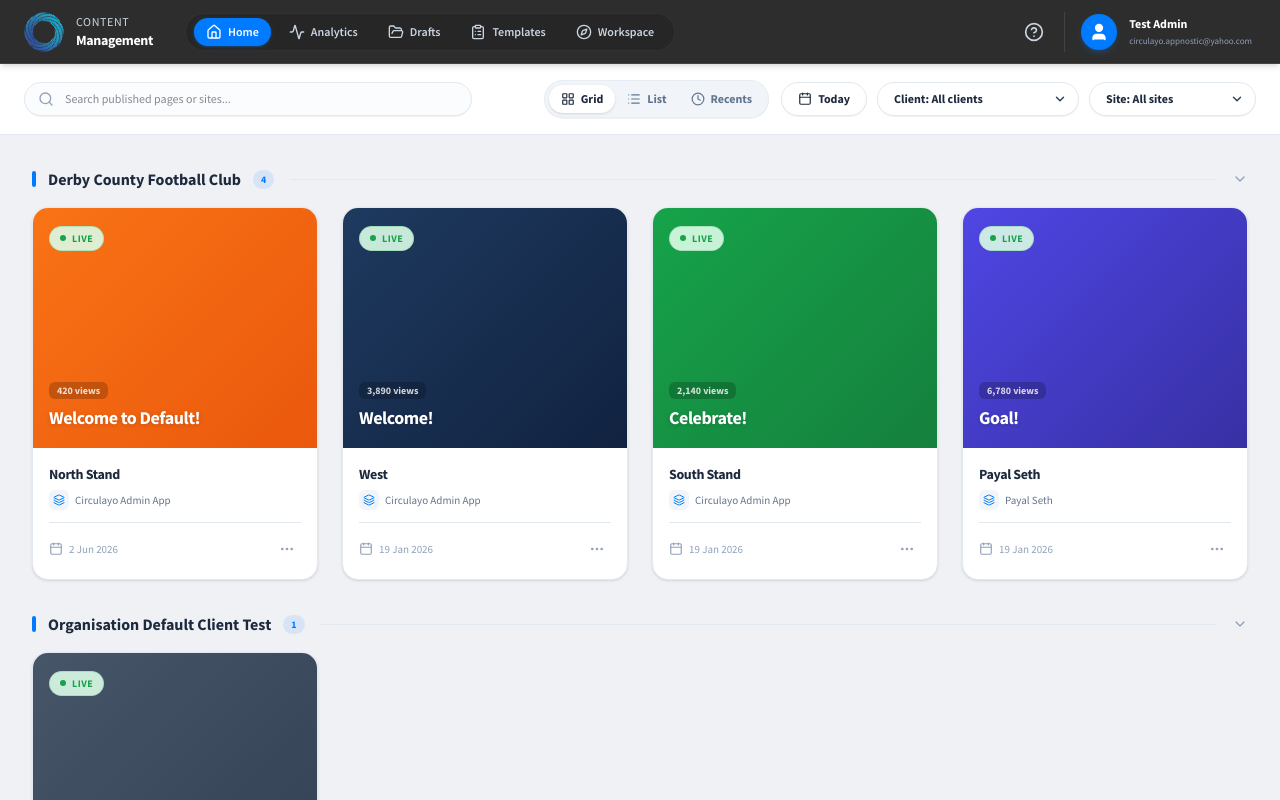
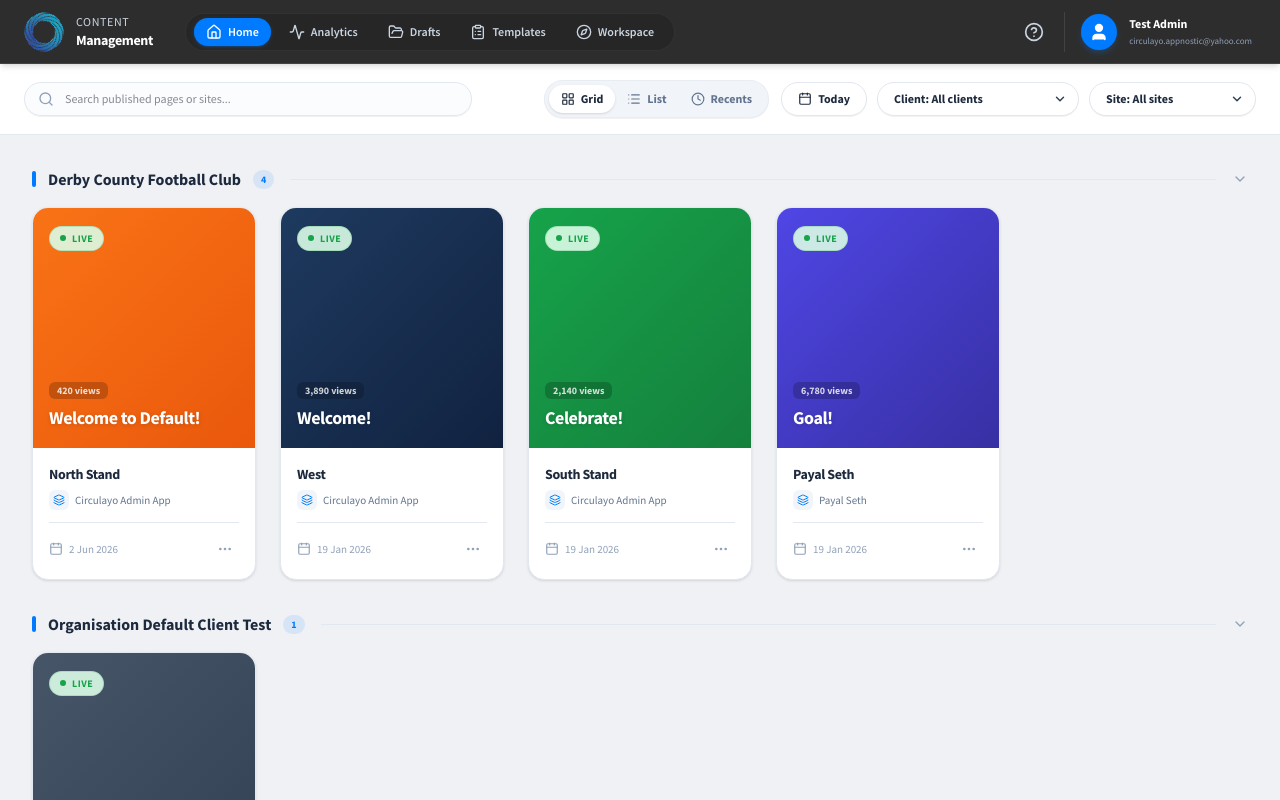
Before and after one commit to mash3011/Circulayo-Connect, a React (Vite) app: page / in a window 1280 px wide. Built offline with nearby package versions, Linux system fonts and the light colour scheme.

Commit message:
Make layout fluid and responsive on widescreen displays and left-align Analytics page

```diff
--- a/src/App.jsx
+++ b/src/App.jsx
@@ -264,7 +264,7 @@ export default function App() {
               exit={{ opacity: 0 }}
               className="flex-1 overflow-y-auto bg-[#eff1f5] p-6 md:p-8"
             >
-              <div className="max-w-7xl w-full mx-auto">
+              <div className="w-full text-left">
                 <ConnectDashboard onChangeTab={setActiveTab} />
               </div>
             </motion.div>
@@ -276,7 +276,7 @@ export default function App() {
               exit={{ opacity: 0 }}
               className="flex-1 overflow-y-auto"
             >
-              <main className="p-6 md:p-8 w-full max-w-[1440px] mr-auto flex flex-col gap-8 text-left">
+              <main className="p-6 md:p-8 w-full flex flex-col gap-8 text-left">
 
                 {/* Home View */}
                 {activeTab === 'home' && (
@@ -304,8 +304,8 @@ export default function App() {
                         </button>
 
                         {!collapsedSections.derby && (
-                          <div className={`grid gap-6 ${
-                            layout === 'grid' ? 'grid-cols-1 sm:grid-cols-2 lg:grid-cols-4' : 'grid-cols-1'
+                          <div className={`grid gap-6 w-full ${
+                            layout === 'grid' ? 'grid-cols-1 sm:grid-cols-2 md:grid-cols-3 lg:grid-cols-4 xl:grid-cols-5 2xl:grid-cols-6' : 'grid-cols-1'
                           }`}>
                             {derbyCards.map(card => (
                               <GridCard key={card.id} card={card} layout={layout} onSelect={handleSelectCard} onViewAnalytics={() => setActiveTab('dashboard')} />
@@ -337,8 +337,8 @@ export default function App() {
                         </button>
 
                         {!collapsedSections.defaultClient && (
-                          <div className={`grid gap-6 ${
-                            layout === 'grid' ? 'grid-cols-1 sm:grid-cols-2 lg:grid-cols-4' : 'grid-cols-1'
+                          <div className={`grid gap-6 w-full ${
+                            layout === 'grid' ? 'grid-cols-1 sm:grid-cols-2 md:grid-cols-3 lg:grid-cols-4 xl:grid-cols-5 2xl:grid-cols-6' : 'grid-cols-1'
                           }`}>
                             {defaultClientCards.map(card => (
                               <GridCard key={card.id} card={card} layout={layout} onSelect={handleSelectCard} onViewAnalytics={() => setActiveTab('dashboard')} />
@@ -365,7 +365,7 @@ export default function App() {
                         No draft pages found.
                       </div>
                     ) : (
-                      <div className={`grid gap-6 ${layout === 'grid' ? 'grid-cols-1 sm:grid-cols-2 lg:grid-cols-4' : 'grid-cols-1'}`}>
+                      <div className={`grid gap-6 w-full ${layout === 'grid' ? 'grid-cols-1 sm:grid-cols-2 md:grid-cols-3 lg:grid-cols-4 xl:grid-cols-5 2xl:grid-cols-6' : 'grid-cols-1'}`}>
                         {filteredDraftCards.map(card => (
                           <GridCard key={card.id} card={card} layout={layout} onSelect={handleSelectCard} onViewAnalytics={() => setActiveTab('dashboard')} />
                         ))}
@@ -490,7 +490,7 @@ export default function App() {
                         Showing {filteredTemplates.length} templates
                       </span>
 
-                      <div className="grid grid-cols-1 sm:grid-cols-2 md:grid-cols-3 lg:grid-cols-5 gap-6">
+                      <div className="grid grid-cols-1 sm:grid-cols-2 md:grid-cols-3 lg:grid-cols-4 xl:grid-cols-5 2xl:grid-cols-6 gap-6 w-full">
                         {filteredTemplates.map((tmpl) => {
                           return (
                             <div
--- a/src/components/ConnectDashboard.jsx
+++ b/src/components/ConnectDashboard.jsx
@@ -52,7 +52,7 @@ export default function ConnectDashboard({ onChangeTab }) {
   ];
 
   return (
-    <div className="flex flex-col gap-5 w-full font-sans text-slate-800 pb-12 select-none">
+    <div className="flex flex-col gap-5 w-full font-sans text-slate-800 pb-12 select-none text-left">
 
       {/* Breadcrumb Navigation */}
       <div className="flex items-center gap-1.5 text-xs font-semibold text-slate-400">
@@ -156,7 +156,7 @@ export default function ConnectDashboard({ onChangeTab }) {
       </div>
 
       {/* Metrics Row (6 Cards) */}
-      <div className="grid grid-cols-1 sm:grid-cols-2 md:grid-cols-3 lg:grid-cols-6 gap-4">
+      <div className="grid grid-cols-1 sm:grid-cols-2 md:grid-cols-3 lg:grid-cols-6 gap-4 w-full">
         {/* Card 1: Total Scans */}
         <div className="bg-white border border-slate-200 rounded-2xl p-4.5 relative shadow-2xs flex justify-between items-center group hover:shadow-xs transition-shadow">
           <div className="absolute top-3.5 right-3.5 text-slate-350 hover:text-slate-500 cursor-help">
```
